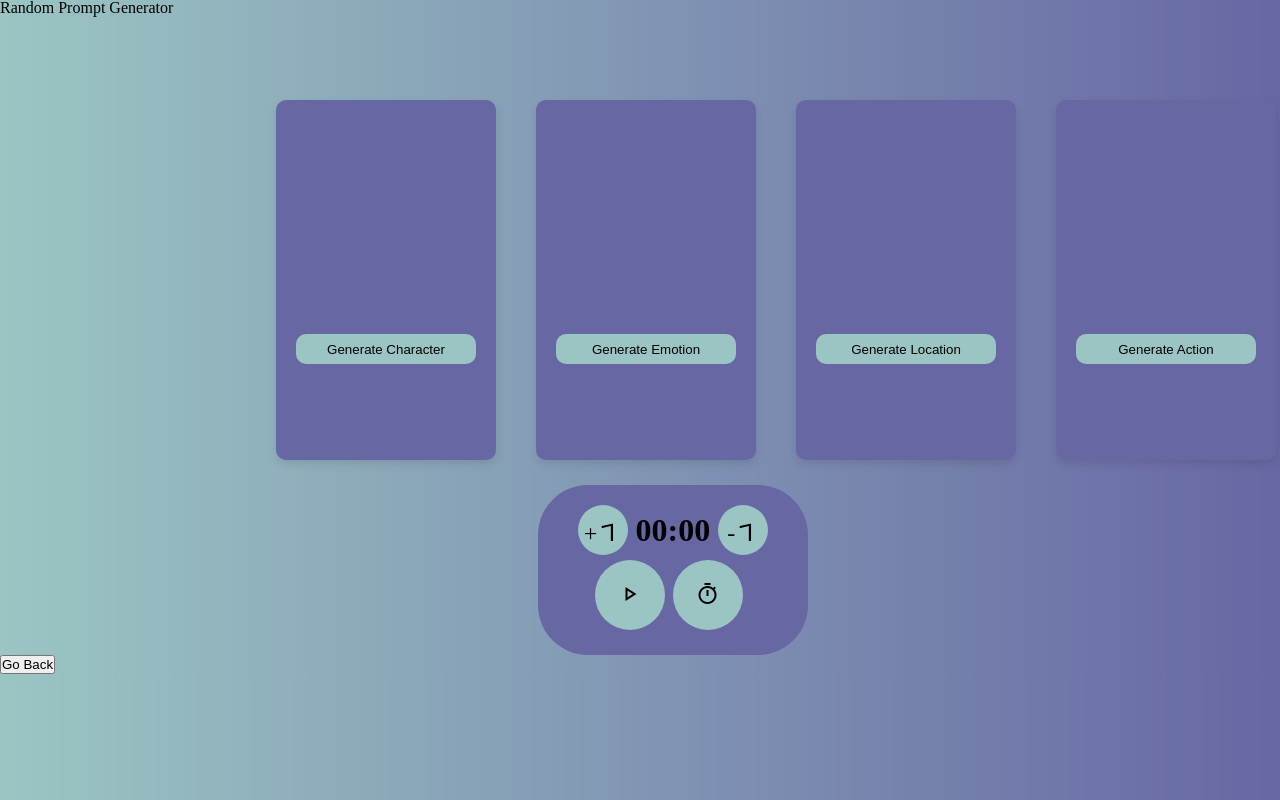
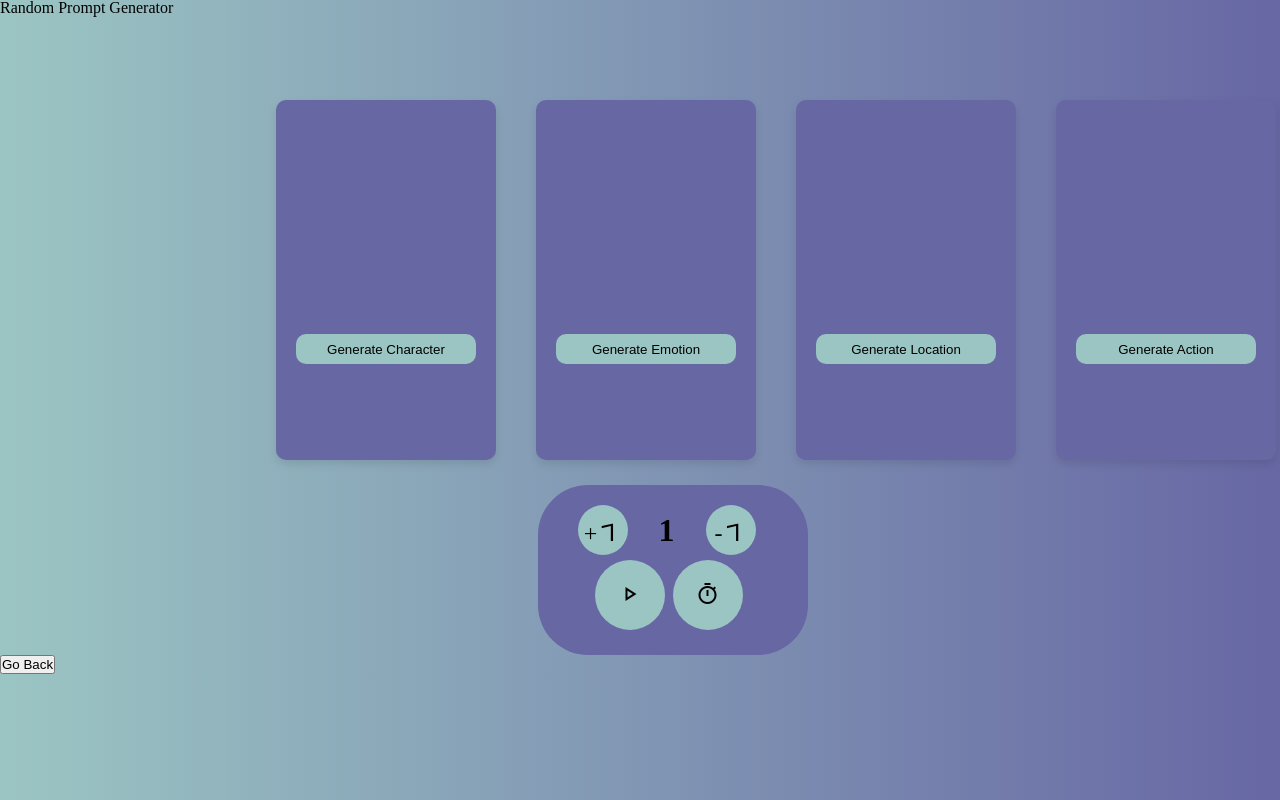
Before and after one commit to gojekarthik/cypher, a plain HTML site: page plotprompt.html in a window 1280 px wide. Both pictures are taken after a click on the button "+1". Drawn offline with nearby package versions, Linux system fonts and the light colour scheme.

Commit message:
javascript functionalities

```diff
--- a/plotprompt.css
+++ b/plotprompt.css
@@ -54,14 +54,11 @@ body {
     font-weight: bold;
 }
 
-.timer_ele{
+.timer_ele_btn{
     height: 70px;
     width: 70px;
     justify-content: center;
     align-items: center;
-}
-
-.timer_ele_btn{
     border: none;
     border-radius: 50%;
     background-color: #9bc5c3
@@ -100,3 +97,6 @@ body {
     color: #f2f2f2;
     transform: scale(1.2);
 }
+.timer_txt{
+    padding: 0px 23px 0 23px;
+}
--- a/plotprompt.html
+++ b/plotprompt.html
@@ -34,11 +34,11 @@
 </div>
 <div class="timer">
     <div class="adjustments">
-    <button class="timer_ele time_ele_adjust timer_ele_btn">
+    <button class=" time_ele_adjust timer_ele_btn btn_plus" onclick="buttonplus()">
         <span class="material-symbols-outlined">+1</span>
     </button>
-    <span class= "timer_ele time_ele_ajust timer_ele_txt timer_ele_minutes">00:00</span>
-    <button class="timer_ele time_ele_adjust timer_ele_btn">
+    <span class= "timer_txt" id="time">0</span>
+    <button class=" time_ele_adjust timer_ele_btn btn_minus" onclick="buttonminus()">
         <span class="material-symbols-outlined">-1</span>
     </button>
     </div>
@@ -55,5 +55,6 @@
         <button>Go Back</button>
 </a>
 <script src="prompt.js"></script>
+<script src="timer.js"></script>
 </body>
 </html>
--- /dev/null
+++ b/timer.js
@@ -0,0 +1,11 @@
+time = 0;
+var timetext = document.getElementById('time');
+
+function buttonplus(){
+    time += 1;
+    timetext.textContent = time;
+}
+function buttonminus(){
+    time -= 1;
+    timetext.textContent = time;
+}
```
